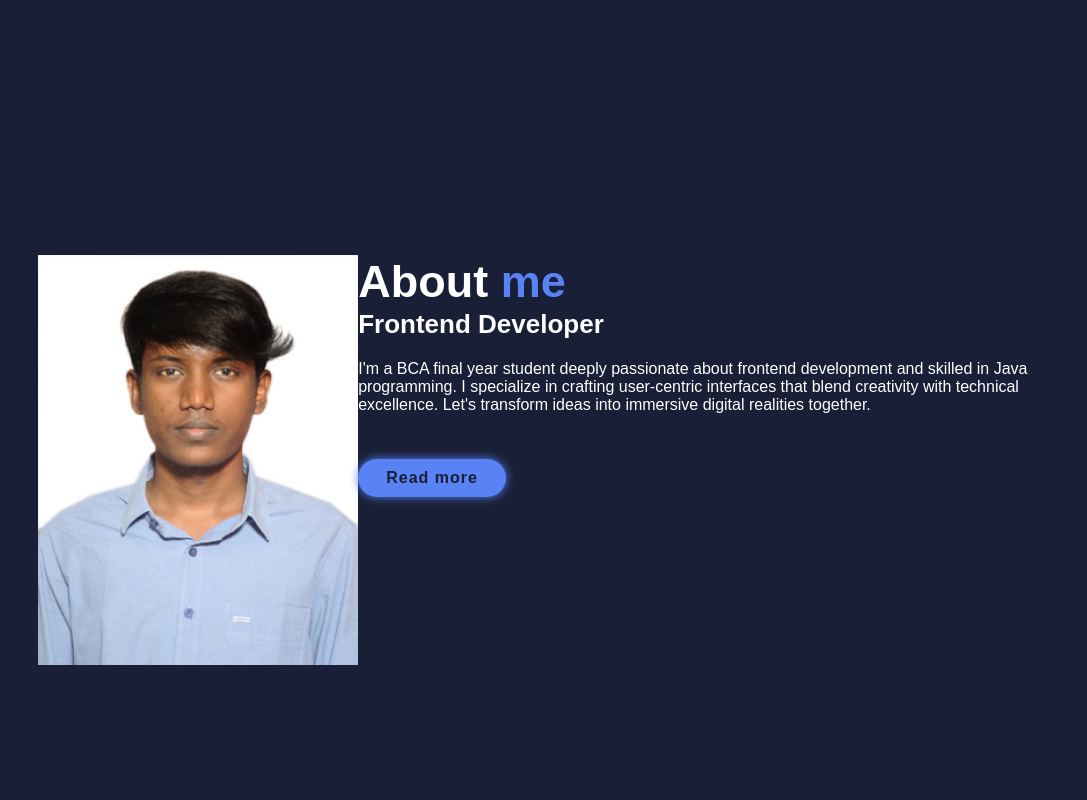
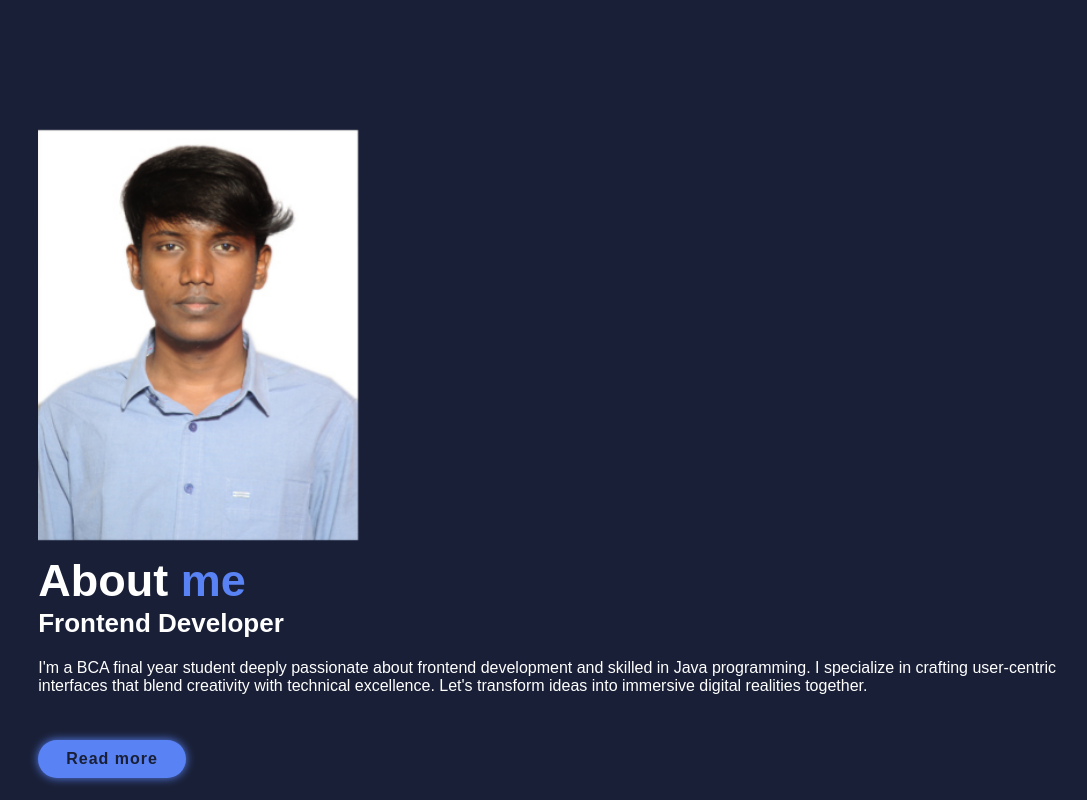
Before and after one commit to Jegans03/Portfolio-, a plain HTML site: page index.html in a window 1280 px wide. Shown: the part 780-1580 px from the top of the page, without its empty margins (77-1164 px from the left). Drawn offline with nearby package versions, Linux system fonts and the light colour scheme.

Commit message:
Update style.css

```diff
--- a/style.css
+++ b/style.css
@@ -144,11 +144,7 @@ span{
 
 .about-img img{
   width:25vw;
-  float:left;
-}
-
-.about-content{
-  margin-right:20px;
+  animation:floatImage 4s ease-in-out infinite;
 }
 
 .heading{
```
